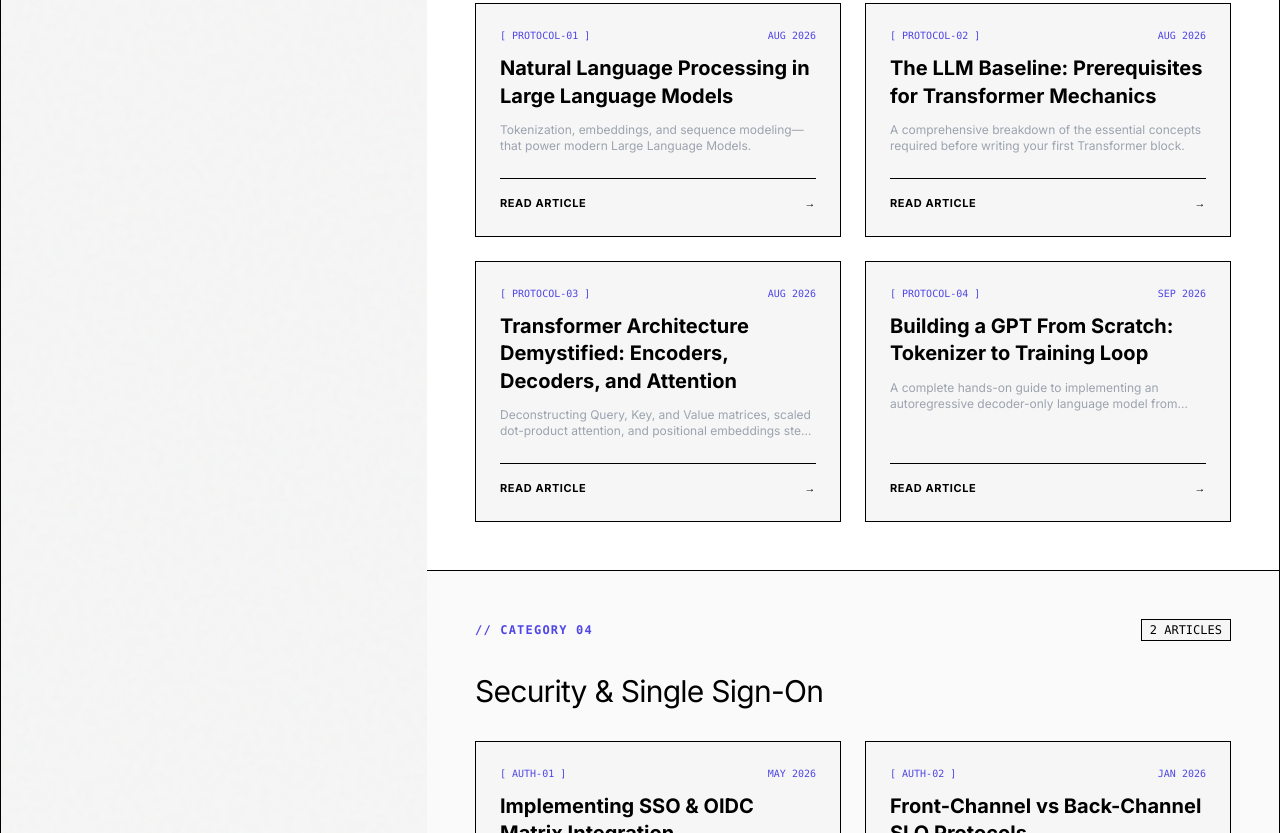
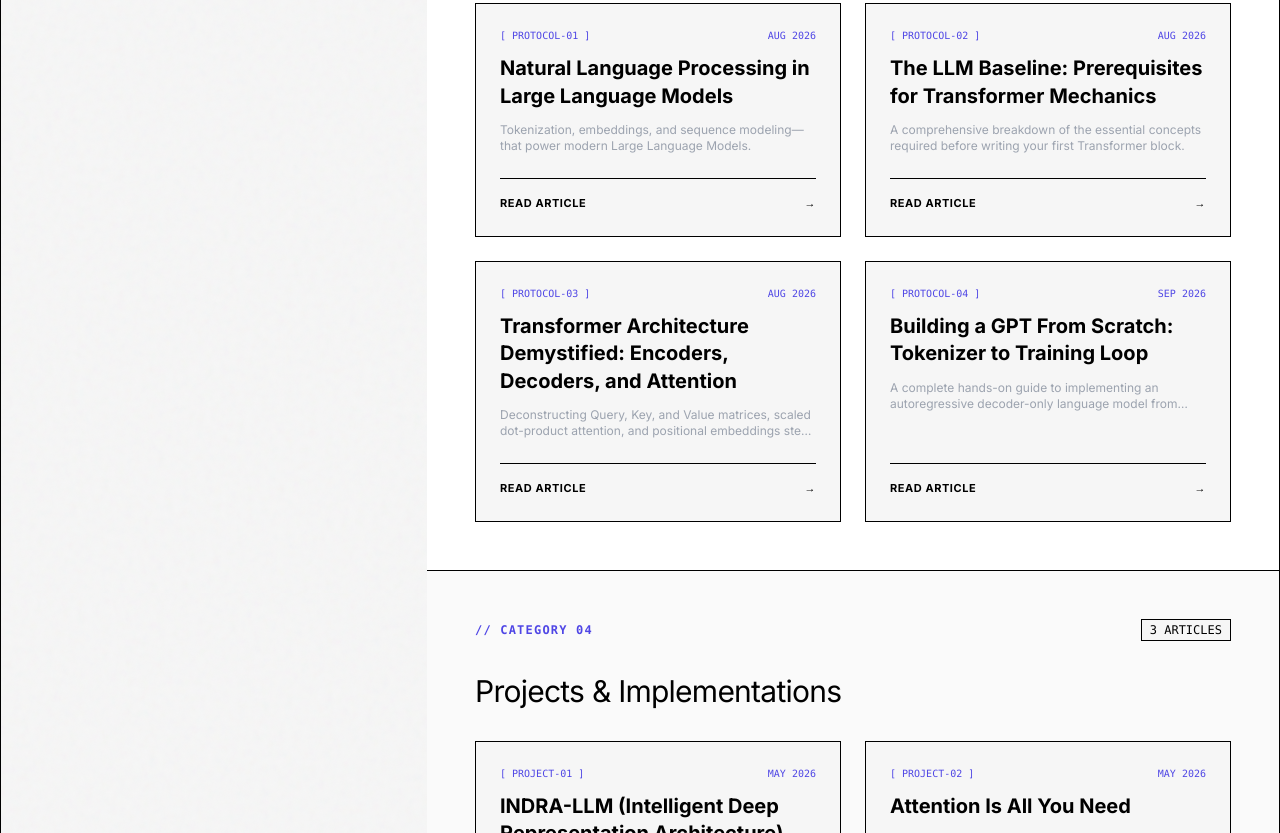
Before and after one commit to adityadorge/projects, a plain HTML site: page archive/archive.html in a window 1280 px wide. Shown: the part 1967-2800 px from the top of the page. Drawn offline with nearby package versions, Linux system fonts and the light colour scheme.

Commit message:
fix: minor bug fix

```diff
--- a/archive/archive.html
+++ b/archive/archive.html
@@ -318,49 +318,31 @@
                 url: "blog/transformers/building-gpt-from-scratch.html"
             },
             {
-                id: "AUTH-01",
-                title: "Implementing SSO & OIDC Matrix Integration",
-                category: "security",
-                categoryLabel: "Security & Single Sign-On",
-                date: "MAY 2026",
-                description: "A deep dive into integrating custom Django authentication providers with Element-Web and Matrix Synapse instances.",
-                url: "blog/single-sign-on-synapse.html"
-            },
-            {
-                id: "AUTH-02",
-                title: "Front-Channel vs Back-Channel SLO Protocols",
-                category: "security",
-                categoryLabel: "Security & Single Sign-On",
-                date: "JAN 2026",
-                description: "Designing reliable Single Logout (SLO) mechanisms across decoupled client interfaces and session caches.",
-                url: "blog/front-back-channel-logout.html"
-            },
-            {
-                id: "WEB-01",
-                title: "Django & SvelteKit Hybrid Platform Patterns",
-                category: "fullstack",
-                categoryLabel: "Full-Stack Architectures",
-                date: "MAR 2026",
-                description: "Best practices for combining Python REST backends with reactive SvelteKit client applications.",
-                url: "/blog/django-sveltekit-bridge"
-            },
-            {
-                id: "GEO-01",
-                title: "Subseabed Biomass Injection Dynamics",
-                category: "climate",
-                categoryLabel: "Climate & Ocean Science",
-                date: "MAY 2026",
-                description: "Depositing agricultural carbon into anoxic sub-layers to slow decomposition rates by factors of 10,000x.",
-                url: "/blog/subsea-biomass-injection"
-            },
-            {
-                id: "GEO-01",
-                title: "Subseabed Biomass Injection Dynamics",
+                id: "PROJECT-01",
+                title: "INDRA-LLM (Intelligent Deep Representation Architecture)",
                 category: "Projects & Implementations",
                 categoryLabel: "Projects & Implementations",
                 date: "MAY 2026",
-                description: "Depositing agricultural carbon into anoxic sub-layers to slow decomposition rates by factors of 10,000x.",
-                url: "/blog/subsea-biomass-injection"
+                description: "INDRA-LLM is an open-source research project focused on designing, implementing, training, and deploying a Large Language Model (LLM) entirely from scratch",
+                url: "/blog/indra-llm"
+            },
+            {
+                id: "PROJECT-02",
+                title: "Attention Is All You Need",
+                category: "Projects & Implementations",
+                categoryLabel: "Projects & Implementations",
+                date: "MAY 2026",
+                description: "Recreating the experiments for the foundational paper introducing the Transformer architecture and its application to machine translation.",
+                url: "/blog/attention-is-all-you-need"
+            },
+            {
+                id: "PROJECT-03",
+                title: "Distributed Hyperparameter Optimization",
+                category: "Projects & Implementations",
+                categoryLabel: "Projects & Implementations",
+                date: "MAY 2026",
+                description: "Developed a distributed XGBoost survival prediction system using Ray Tune, achieving 93.7% accuracy through large-scale hyperparameter optimization and feature engineering.",
+                url: "/blog/distributed-hyperparameter-optimization"
             }
         ];
 
```
Also changed, not shown: index.html (+1 -1 lines).
